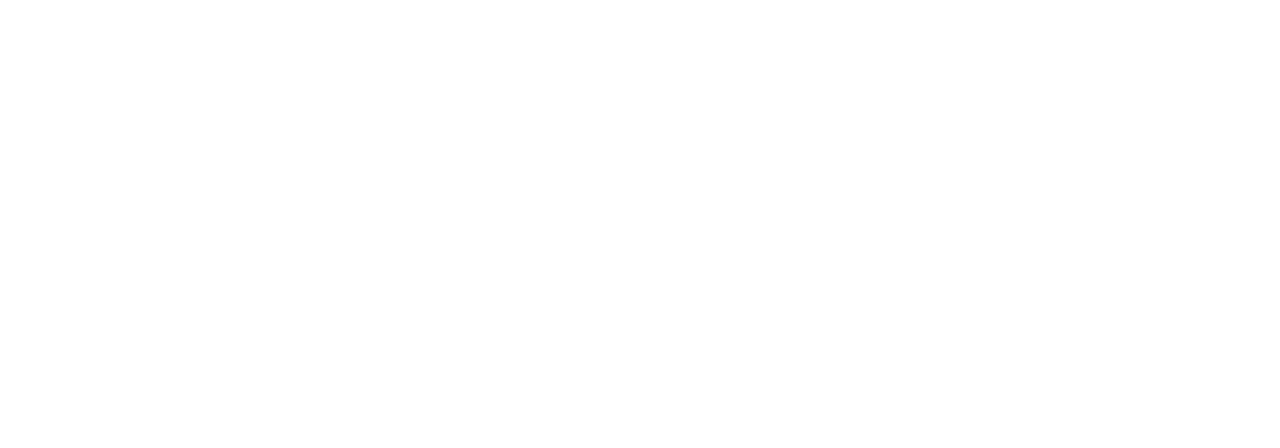
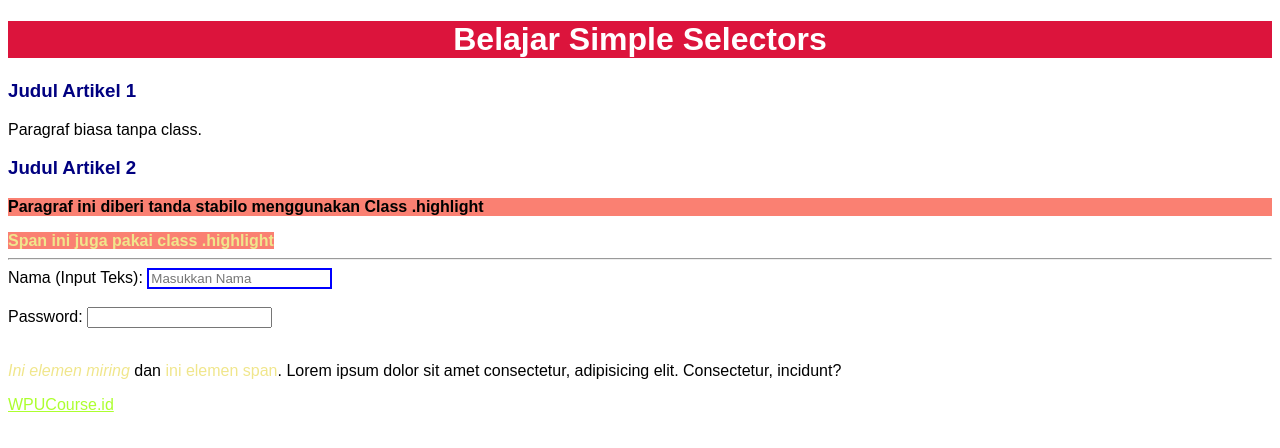
Before and after one commit to rayhanabdallah/itw2026_263040099, a plain HTML site: page wpubelajarweb/09-css-selector/coba-simple-selector.html in a window 1280 px wide. Drawn offline with Linux system fonts and the light colour scheme.

Commit message:
Update coba-simple-selector.html to improve structure and styling

```diff
--- a/wpubelajarweb/09-css-selector/coba-simple-selector.html
+++ b/wpubelajarweb/09-css-selector/coba-simple-selector.html
@@ -1,11 +1,81 @@
 <!DOCTYPE html>
-<html lang="en">
+<html lang="id">
+
 <head>
-    <meta charset="UTF-8">
-    <meta name="viewport" content="width=device-width, initial-scale=1.0">
-    <title>Document</title>
+  <meta charset="UTF-8">
+  <title>CSS Simple Selectors</title>
+  <style>
+    /* Universal Selector */
+    * {
+      box-sizing: border-box;
+      font-family: Arial, Helvetica, sans-serif;
+    }
+
+    /* Type Selector */
+    h3 {
+      color: navy;
+    }
+
+    /* Class Selector */
+    .highlight {
+      background-color: salmon;
+      font-weight: bold;
+    }
+
+    /* ID Selector */
+    #heading {
+      color: white;
+      background-color: crimson;
+      text-align: center;
+    }
+
+    /* Groupping Selector */
+    i, span {
+      color: khaki;
+    }
+
+    /* Atribute Selector */
+    input[type="text"] {
+      border: 2px solid blue;
+    }
+
+  a[href] {
+    color: greenyellow;
+  }
+
+  </style>
 </head>
+
 <body>
 
+  <h1 id="heading">Belajar Simple Selectors</h1>
+
+  <h3>Judul Artikel 1</h3>
+  <p>Paragraf biasa tanpa class.</p>
+
+  <h3>Judul Artikel 2</h3>
+  <p class="highlight">Paragraf ini diberi tanda stabilo menggunakan Class .highlight</p>
+  <span class="highlight">Span ini juga pakai class .highlight</span>
+
+  <hr>
+
+  <form>
+    <label>Nama (Input Teks):</label>
+    <input type="text" name="nama" placeholder="Masukkan Nama">
+    <br><br>
+    <label>Password:</label>
+    <input type="password" name="password">
+  </form>
+
+  <br>
+
+  <p>
+    <i>Ini elemen miring</i> dan <span>ini elemen span</span>.
+    Lorem ipsum dolor sit amet consectetur, adipisicing elit. Consectetur, incidunt?
+  </p>
+
+  <a href="https://wpucourse.id">WPUCourse.id</a>
+
 </body>
+
 </html>
```
